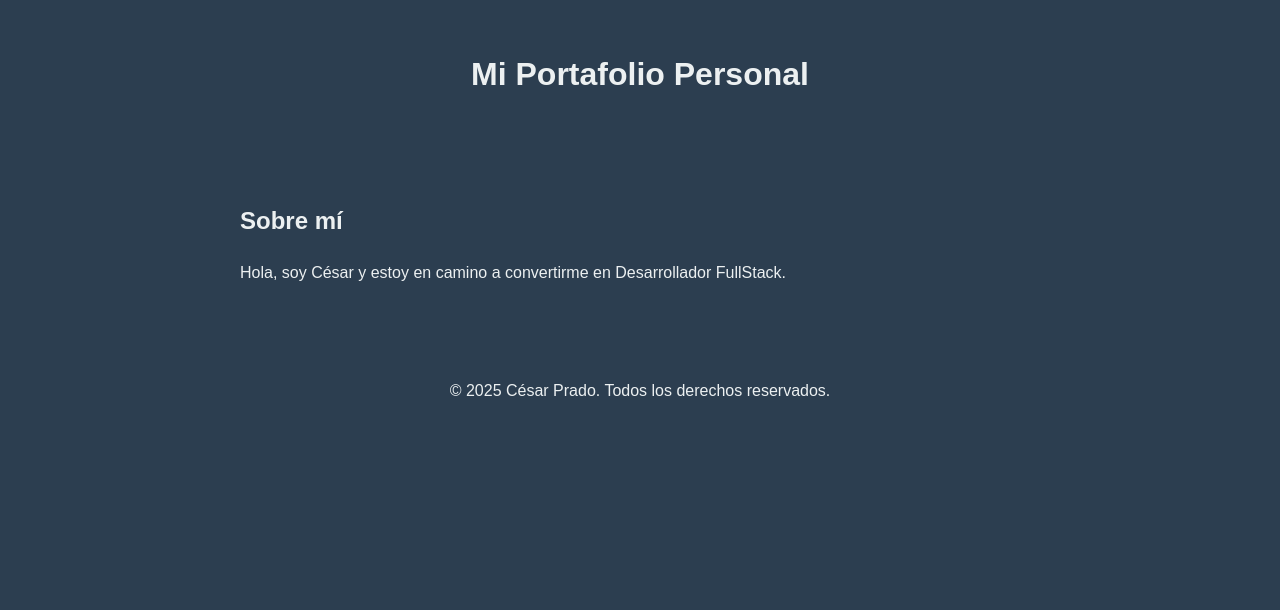
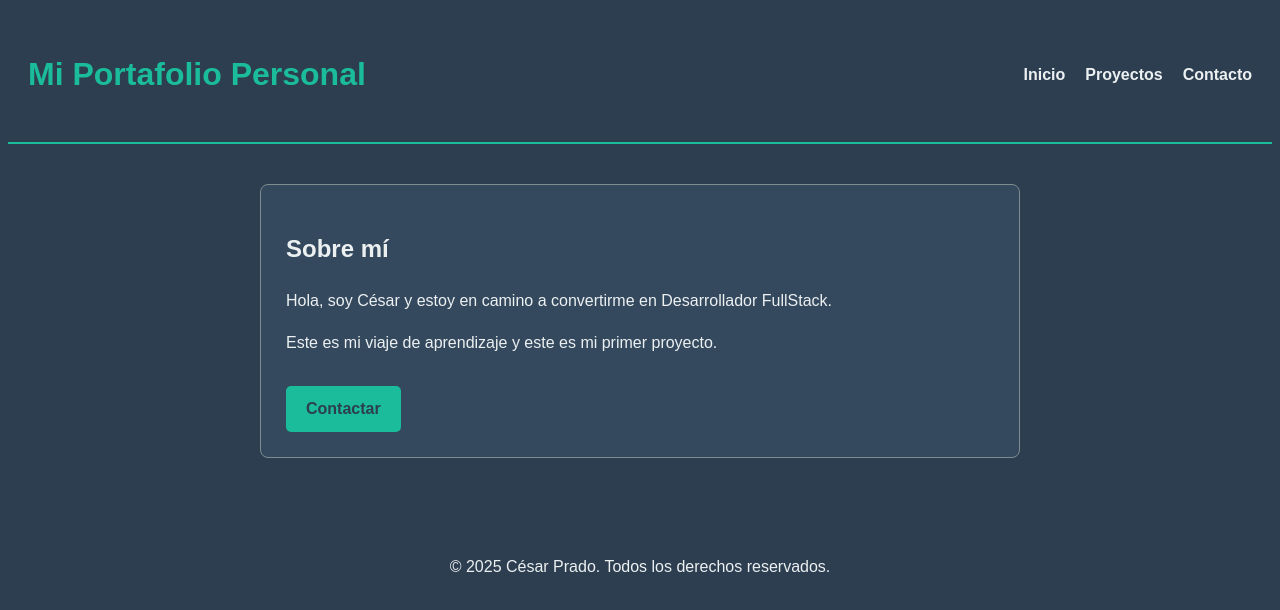
Before and after one commit to CesarPPrado/hola-mundo, a plain HTML site: page index.html in a window 1280 px wide. Drawn offline with Linux system fonts and the light colour scheme.

Commit message:
Feat: Añadir barra de navegación a la cabecera

```diff
--- a/css/style.css
+++ b/css/style.css
@@ -1,22 +1,105 @@
-/* Esto es un comentario en CSS */
-
-/* Regla para toda la página (el body) */
-body {
-    background-color: #2c3e50; /* Un color de fondo azul oscuro */
-    color: #ecf0f1;           /* Un color de texto casi blanco */
-    font-family: Arial, sans-serif; /* Cambia la fuente de texto */
-    line-height: 1.6;        /* Aumenta el espacio entre líneas de texto */
+/* --- Reseteo Esencial --- */
+*, *::before, *::after {
+  box-sizing: border-box;
 }
 
-/* Regla para la cabecera y el pie de página */
-header, footer {
-    text-align: center; /* Centra el texto */
-    padding: 20px;      /* Añade un espacio interno (relleno) */
+/* --- Estilos Generales --- */
+body {
+    background-color: #2c3e50;
+    color: #ecf0f1;
+    font-family: Arial, sans-serif;
+    line-height: 1.6;
 }
 
-/* Regla para el contenido principal */
+/* --- Estilos de la Cabecera y Pie de Página --- */
+header, footer {
+    text-align: center;
+    padding: 20px;
+}
+
+/* Borde de la cabecera */
+header {
+    border-bottom: 2px solid #1abc9c; /* Borde inferior de 2px, sólido y de color turquesa */
+}
+
+/* --- Estilos del Contenido Principal --- */
 main {
-    max-width: 800px;  /* Ancho máximo para que no se estire demasiado en pantallas grandes */
-    margin: 20px auto; /* Margen arriba/abajo de 20px y centrado horizontalmente (auto) */
-    padding: 20px;     /* Espacio interno para que el contenido no pegue con los bordes */
+    max-width: 800px;
+    margin: 20px auto;
+    padding: 20px;
 }
+
+/* Estiliza la sección "Sobre mí" para que parezca una tarjeta */
+main section {
+    background-color: #34495e; /* Un azul un poco más claro que el fondo */
+    border: 1px solid #7f8c8d;   /* Un borde gris claro */
+    border-radius: 8px;          /* Esto redondea las esquinas */
+    padding: 25px;               /* Un poco más de relleno interno */
+    margin-bottom: 20px;         /* Un margen inferior para separarlo del footer */
+}
+
+/* Regla para el ID del título */
+#titulo-principal {
+    color: #1abc9c; /* Color turquesa tambien para el borde */
+}
+
+/* Regla para la clase del botón */
+.boton-primario {
+    display: inline-block; /* Permite que apliques padding y margin */
+    background-color: #1abc9c; /* Fondo turquesa */
+    color: #2c3e50; /* Texto del color del fondo (azul oscuro) */
+    padding: 10px 20px; /* 10px arriba/abajo, 20px a los lados */
+    text-decoration: none; /* Quita el subrayado de los enlaces */
+    font-weight: bold; /* Pone el texto en negritas */
+    border-radius: 5px; /* Redondea las esquinas */
+    margin-top: 15px; /* Un margen superior para separarlo del texto */
+}
+
+/* Un efecto cuando pasamos el ratón por encima */
+/* :hover es una "pseudo-clase" que aplica estilos solo en un estado específico */
+.boton-primario:hover {
+    background-color: #16a085; /* Un turquesa un poco más oscuro */
+}
+
+/* --- Estilos de la Cabecera con FLEXBOX --- */
+
+/* 1. Convierte el header en un contenedor flexible */
+header {
+    display: flex;
+
+    /* 2. Alinea los hijos directos (h1, nav) en los extremos opuestos del eje principal (horizontal) */
+    justify-content: space-between;
+
+    /* 3. Centra los hijos directos en el eje transversal (vertical) */
+    align-items: center;
+
+    /* 4. Propiedades de estilo previamente definidas */
+    border-bottom: 2px solid #1abc9c;
+}
+
+/* --- Estilos del Menú de Navegación --- */
+
+/* 1. Estilos para la lista de navegación */
+header nav ul {
+    list-style: none; /* Elimina los marcadores de la lista (viñetas) */
+    margin: 0;
+    padding: 0;
+    display: flex; /* Convierte la lista en un contenedor flexible para alinear sus items (li) */
+}
+
+/* 2. Estilos para cada item de la lista de navegación */
+header nav li {
+    margin-left: 20px; /* Aplica un margen a la izquierda de cada item para separarlos */
+}
+
+/* 3. Estilos para los enlaces dentro de la navegación */
+header nav a {
+    color: #ecf0f1;
+    text-decoration: none; /* Elimina el subrayado por defecto de los enlaces */
+    font-weight: bold;
+}
+
+/* 4. Estilos para el estado :hover de los enlaces (cuando el cursor está encima) */
+header nav a:hover {
+    color: #1abc9c; /* Cambia el color del texto */
+}
--- a/index.html
+++ b/index.html
@@ -8,14 +8,26 @@
 </head>
 <body>
 
-    <header>
-        <h1>Mi Portafolio Personal</h1>
-    </header>
+<header>
+    <h1 id="titulo-principal">Mi Portafolio Personal</h1>
+
+    <nav>
+        <ul>
+            <li><a href="#">Inicio</a></li>
+            <li><a href="#">Proyectos</a></li>
+            <li><a href="#">Contacto</a></li>
+        </ul>
+    </nav>
+</header>
 
     <main>
         <section>
             <h2>Sobre mí</h2>
             <p>Hola, soy César y estoy en camino a convertirme en Desarrollador FullStack.</p>
+
+            <p>Este es mi viaje de aprendizaje y este es mi primer proyecto.</p>
+            <a href="#" class="boton-primario">Contactar</a>
+
         </section>
     </main>
 
```
